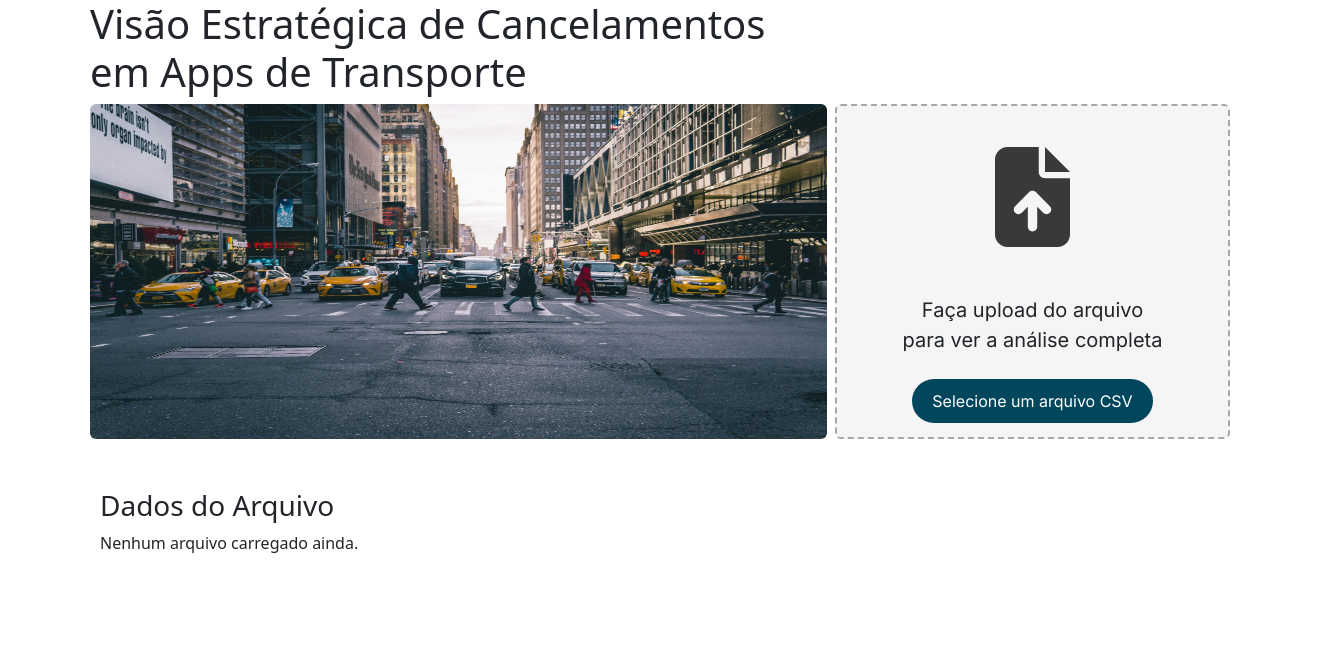
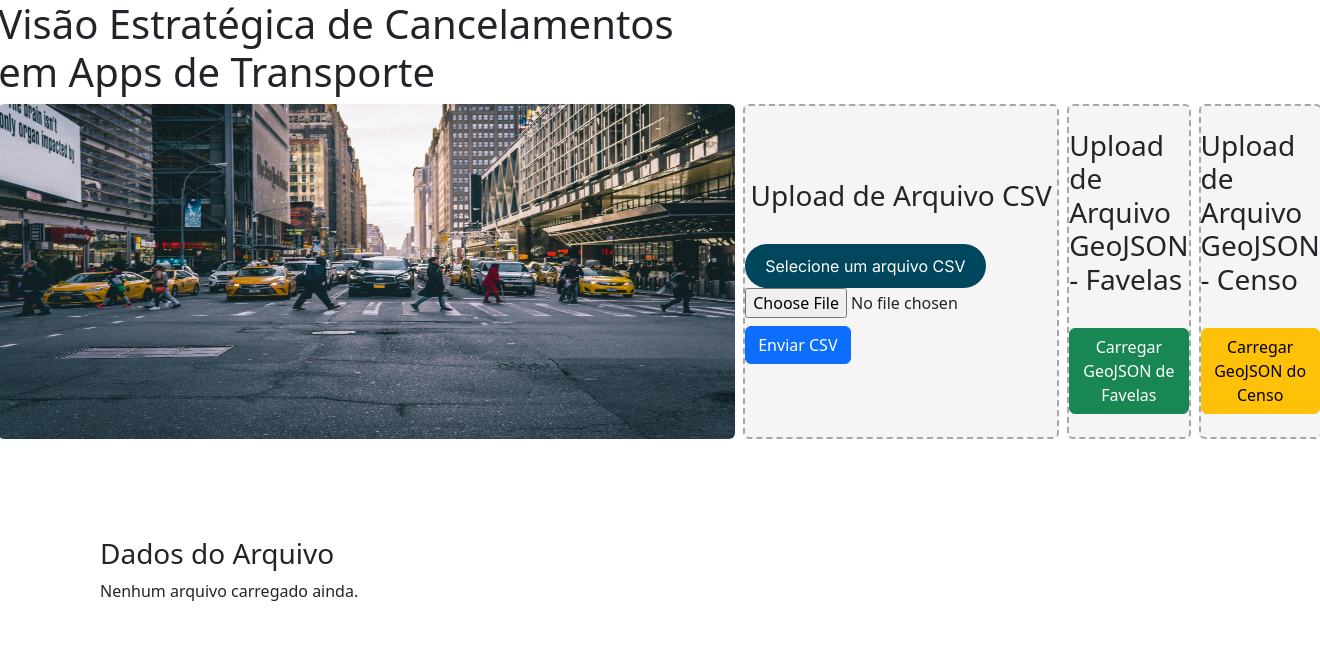
Before and after one commit to rqpaiva/Mobilidade, a Flask app: page / in a window 1320 px wide. Shown: the top 668 px of the page. Run offline with Flask 3, Linux system fonts and the light colour scheme; some libraries are stand-ins or nearby versions.

Commit message:
Update index.html

```diff
--- a/templates/index.html
+++ b/templates/index.html
@@ -3,43 +3,52 @@
 <head>
     <meta charset="UTF-8">
     <meta name="viewport" content="width=device-width, initial-scale=1.0">
-    <title>Visão estratégica de cancelamentos em apps de transporte</title>
+    <title>Visão Estratégica de Cancelamentos em Apps de Transporte</title>
     <link rel="stylesheet" href="{{ url_for('static', filename='css/style.css') }}">
     <link rel="stylesheet" href="https://cdn.datatables.net/1.13.4/css/jquery.dataTables.min.css">
     <link href="https://cdn.jsdelivr.net/npm/bootstrap@5.3.3/dist/css/bootstrap.min.css" rel="stylesheet">
     <link rel="preconnect" href="https://fonts.googleapis.com">
-<link rel="preconnect" href="https://fonts.gstatic.com" crossorigin>
-<link href="https://fonts.googleapis.com/css2?family=Inter:wght@100..900&family=Source+Code+Pro:ital,wght@0,200..900;1,200..900&display=swap" rel="stylesheet">
+    <link rel="preconnect" href="https://fonts.gstatic.com" crossorigin>
+    <link href="https://fonts.googleapis.com/css2?family=Inter:wght@100..900&family=Source+Code+Pro:ital,wght@0,200..900;1,200..900&display=swap" rel="stylesheet">
 </head>
 <body>
-
     <div class="container">
         <div>
             <h1>Visão Estratégica de Cancelamentos <br> em Apps de Transporte</h1>
             <img src="{{ url_for('static', filename='img/eccb17e445d1417595732e3a62df4f28.jpg') }}" alt="">
         </div>
+
+        <!-- Upload de Arquivo CSV -->
         <div class="container-upload">
-            <div class="icon-upload">
-                <i class="fas fa-file-upload"></i>
-            </div>
-            <div style="text-align: center; font-size: 20px; font-family: Inter, serif;">
-                <span class="text-upload">
-                    Faça upload do arquivo <br> para ver a análise completa
-                </span>
-            </div>
-            <div class="button-upload">
-                <form id="uploadForm" enctype="multipart/form-data" method="POST" action="/upload">
-                    <label for="fileInput" class="custom-file-label">
-                        Selecione um arquivo CSV
-                    </label>
-                    <input type="file" id="fileInput" name="file" accept=".csv" required>
-                    <button type="submit" class="hidenButton buttonSubimit">Analisar</button>
-                </form>
-            </div>
+            <h3>Upload de Arquivo CSV</h3>
+            <form id="uploadCsvForm" enctype="multipart/form-data" method="POST" action="/upload_csv">
+                <label for="csvFileInput" class="custom-file-label">
+                    Selecione um arquivo CSV
+                </label>
+                <input type="file" id="csvFileInput" name="file" accept=".csv" required>
+                <button type="submit" class="btn btn-primary mt-2">Enviar CSV</button>
+            </form>
+        </div>
+
+        <!-- Upload de Arquivo GeoJSON (Favelas) -->
+        <div class="container-upload mt-4">
+            <h3>Upload de Arquivo GeoJSON - Favelas</h3>
+            <form id="uploadFavelasForm" enctype="multipart/form-data" method="POST" action="/upload_favelas">
+                <button type="submit" class="btn btn-success">Carregar GeoJSON de Favelas</button>
+            </form>
+        </div>
+
+        <!-- Upload de Arquivo GeoJSON (Censo) -->
+        <div class="container-upload mt-4">
+            <h3>Upload de Arquivo GeoJSON - Censo</h3>
+            <form id="uploadCensoForm" enctype="multipart/form-data" method="POST" action="/upload_censo">
+                <button type="submit" class="btn btn-warning">Carregar GeoJSON do Censo</button>
+            </form>
         </div>
     </div>
 
-    <div class="containerTable">
+    <!-- Tabela de Dados -->
+    <div class="containerTable mt-5">
         <div id="data">
             <h3>Dados do Arquivo</h3>
             {% if data %}
@@ -58,11 +67,14 @@
             {% endif %}
         </div>
     </div>
+
+    <!-- Scripts -->
     <script src="https://cdnjs.cloudflare.com/ajax/libs/font-awesome/6.5.1/js/all.min.js" integrity="sha512-GWzVrcGlo0TxTRvz9ttioyYJ+Wwk9Ck0G81D+eO63BaqHaJ3YZX9wuqjwgfcV/MrB2PhaVX9DkYVhbFpStnqpQ==" crossorigin="anonymous" referrerpolicy="no-referrer"></script>
     <script src="{{ url_for('static', filename='scripts/script.js') }}"></script>
-    <link rel="stylesheet" href="{{ url_for('static', filename='css/style.css') }}">
     <script src="https://code.jquery.com/jquery-3.6.0.min.js"></script>
     <script src="https://cdn.datatables.net/1.13.4/js/jquery.dataTables.min.js"></script>
+
+    <!-- Script para DataTable -->
     <script>
         $(document).ready(function() {
             if ($('#table-container table').length) {
@@ -84,7 +96,6 @@
                     }
                 });
 
-
                 $('#statusFilter').on('change', function() {
                     var selectedValue = $(this).val();
                     table.column(0).search(selectedValue).draw();
```
